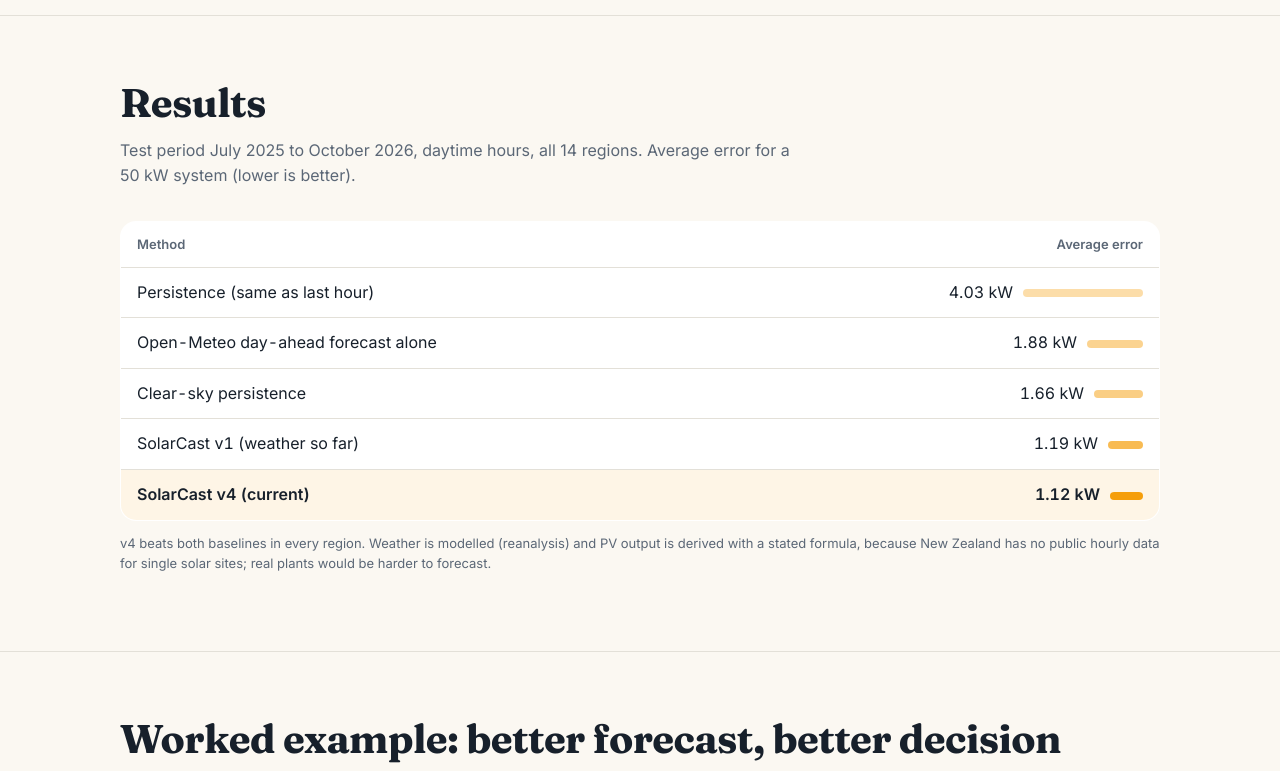
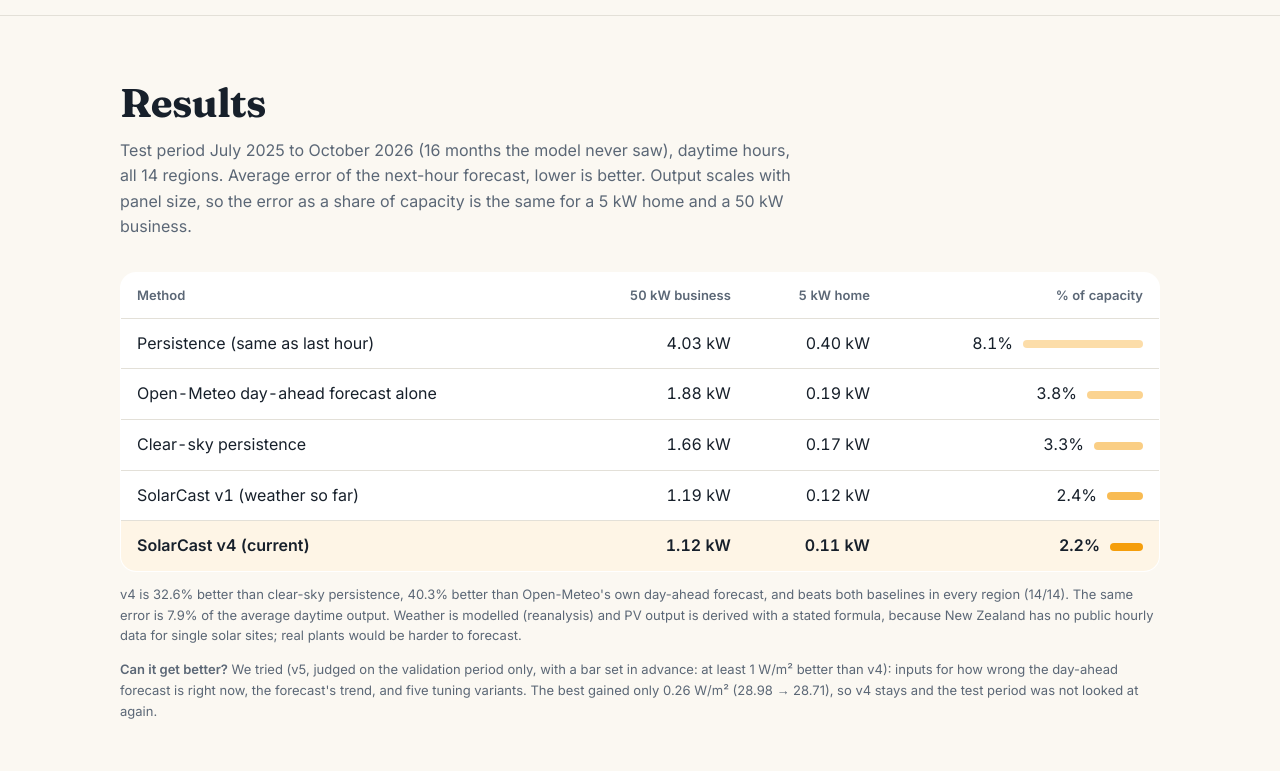
Before and after one commit to nashwu0117/SolarCast-Lite, a plain HTML site: page docs/index.html in a window 1280 px wide. Shown: the part 1540-2311 px from the top of the page. Drawn offline with Linux system fonts and the light colour scheme.

Commit message:
docs(site): results for any panel size, v5 attempt, size-aware AI
- Results table: error for a 50 kW business, a 5 kW home and as % of
  capacity (the same at any size, since output scales with panel size);
  numbers from experiments/results/nz_decision_value.json and the README
  (v4 1.12 kW / 0.11 kW / 2.2%).
- Notes: 32.6% vs clear-sky, 40.3% vs the day-ahead forecast, 14/14
  regions, 7.9% of mean daytime output.
- New "Can it get better?" paragraph: the v5 validation-only experiment
  (+0.26 W/m2, below the 1 W/m2 bar), so v4 stays.
- AI section: numbers are pre-scaled to the panel size; T4 check quoted.
- Tables: Chinese label cells stay left-aligned; tighter cells and no
  bars on phones.

Co-Authored-By: Claude Opus 5.5 <noreply@anthropic.com>

```diff
--- a/docs/index.html
+++ b/docs/index.html
@@ -69,6 +69,8 @@
   th, td { padding: 12px 16px; text-align: left; border-bottom: 1px solid var(--line); }
   th { font-size: 13px; color: var(--muted); font-weight: 600; }
   td:not(:first-child), th:not(:first-child) { text-align: right; }
+  td[lang-zh], th[lang-zh] { text-align: left !important; }
+  @media (max-width: 600px) { th, td { padding: 10px 8px; font-size: 14px; } .bar { display: none; } }
   tr.me td { font-weight: 600; background: color-mix(in srgb, var(--sun) 10%, transparent); }
   .bar { display: inline-block; height: 8px; border-radius: 4px; background: var(--sun); vertical-align: middle; margin-left: 10px; }
   .two { display: grid; grid-template-columns: 1fr 1fr; gap: 16px; }
@@ -142,18 +144,20 @@
 
 <section id="results"><div class="wrap">
   <h2><span lang-en>Results</span><span lang-zh>成果</span></h2>
-  <p class="sub" lang-en>Test period July 2025 to October 2026, daytime hours, all 14 regions. Average error for a 50 kW system (lower is better).</p>
-  <p class="sub" lang-zh>測試期 2025 年 7 月到 2026 年 10 月，白天時段，全部 14 個地區。50 kW 系統的平均誤差（越小越好）。</p>
+  <p class="sub" lang-en>Test period July 2025 to October 2026 (16 months the model never saw), daytime hours, all 14 regions. Average error of the next-hour forecast, lower is better. Output scales with panel size, so the error as a share of capacity is the same for a 5 kW home and a 50 kW business.</p>
+  <p class="sub" lang-zh>測試期 2025 年 7 月到 2026 年 10 月（模型沒看過的 16 個月），白天時段，全部 14 個地區。下一小時預測的平均誤差，越小越好。發電量和板子大小成正比，所以「誤差佔容量的比例」對家用 5 kW 和商用 50 kW 都一樣。</p>
   <table>
-    <tr><th lang-en>Method</th><th lang-zh>方法</th><th lang-en>Average error</th><th lang-zh>平均誤差</th></tr>
-    <tr><td lang-en>Persistence (same as last hour)</td><td lang-zh>Persistence（和上一小時一樣）</td><td>4.03 kW<span class="bar" style="width:120px;opacity:.35"></span></td></tr>
-    <tr><td lang-en>Open-Meteo day-ahead forecast alone</td><td lang-zh>直接用 Open-Meteo 前一天預報</td><td>1.88 kW<span class="bar" style="width:56px;opacity:.45"></span></td></tr>
-    <tr><td lang-en>Clear-sky persistence</td><td lang-zh>晴空 Persistence</td><td>1.66 kW<span class="bar" style="width:49px;opacity:.5"></span></td></tr>
-    <tr><td lang-en>SolarCast v1 (weather so far)</td><td lang-zh>SolarCast v1（只用目前為止的天氣）</td><td>1.19 kW<span class="bar" style="width:35px;opacity:.7"></span></td></tr>
-    <tr class="me"><td lang-en>SolarCast v4 (current)</td><td lang-zh>SolarCast v4（目前版本）</td><td>1.12 kW<span class="bar" style="width:33px"></span></td></tr>
+    <tr><th lang-en>Method</th><th lang-zh>方法</th><th lang-en>50 kW business</th><th lang-zh>商用 50 kW</th><th lang-en>5 kW home</th><th lang-zh>家用 5 kW</th><th lang-en>% of capacity</th><th lang-zh>佔容量</th></tr>
+    <tr><td lang-en>Persistence (same as last hour)</td><td lang-zh>Persistence（和上一小時一樣）</td><td>4.03 kW</td><td>0.40 kW</td><td>8.1%<span class="bar" style="width:120px;opacity:0.35"></span></td></tr>
+    <tr><td lang-en>Open-Meteo day-ahead forecast alone</td><td lang-zh>直接用 Open-Meteo 前一天預報</td><td>1.88 kW</td><td>0.19 kW</td><td>3.8%<span class="bar" style="width:56px;opacity:0.45"></span></td></tr>
+    <tr><td lang-en>Clear-sky persistence</td><td lang-zh>晴空 Persistence</td><td>1.66 kW</td><td>0.17 kW</td><td>3.3%<span class="bar" style="width:49px;opacity:0.5"></span></td></tr>
+    <tr><td lang-en>SolarCast v1 (weather so far)</td><td lang-zh>SolarCast v1（只用目前為止的天氣）</td><td>1.19 kW</td><td>0.12 kW</td><td>2.4%<span class="bar" style="width:36px;opacity:0.7"></span></td></tr>
+    <tr class="me"><td lang-en>SolarCast v4 (current)</td><td lang-zh>SolarCast v4（目前版本）</td><td>1.12 kW</td><td>0.11 kW</td><td>2.2%<span class="bar" style="width:33px"></span></td></tr>
   </table>
-  <p class="small" lang-en>v4 beats both baselines in every region. Weather is modelled (reanalysis) and PV output is derived with a stated formula, because New Zealand has no public hourly data for single solar sites; real plants would be harder to forecast.</p>
-  <p class="small" lang-zh>v4 在每一個地區都贏過兩個基準方法。天氣是模擬（再分析）資料，發電量用明確公式換算，因為紐西蘭沒有公開的單一電廠逐時資料；真實電廠會更難預測。</p>
+  <p class="small" lang-en>v4 is 32.6% better than clear-sky persistence, 40.3% better than Open-Meteo's own day-ahead forecast, and beats both baselines in every region (14/14). The same error is 7.9% of the average daytime output. Weather is modelled (reanalysis) and PV output is derived with a stated formula, because New Zealand has no public hourly data for single solar sites; real plants would be harder to forecast.</p>
+  <p class="small" lang-zh>v4 比晴空 Persistence 好 32.6%、比 Open-Meteo 自己的前一天預報好 40.3%，並在每一個地區都贏過兩個基準方法（14/14）。同樣的誤差是白天平均發電量的 7.9%。天氣是模擬（再分析）資料，發電量用明確公式換算，因為紐西蘭沒有公開的單一電廠逐時資料；真實電廠會更難預測。</p>
+  <p class="small" lang-en><b>Can it get better?</b> We tried (v5, judged on the validation period only, with a bar set in advance: at least 1 W/m&sup2; better than v4): inputs for how wrong the day-ahead forecast is right now, the forecast's trend, and five tuning variants. The best gained only 0.26 W/m&sup2; (28.98 &rarr; 28.71), so v4 stays and the test period was not looked at again.</p>
+  <p class="small" lang-zh><b>還能更準嗎？</b>我們試過（v5，只看驗證期，門檻事先訂好：要比 v4 好至少 1 W/m&sup2;）：加入「前一天預報現在錯了多少」、預報的變化趨勢，以及五組參數調整。最好的只進步 0.26 W/m&sup2;（28.98 &rarr; 28.71），所以保留 v4，也沒有再去看測試期。</p>
 </div></section>
 
 <section id="value"><div class="wrap">
@@ -185,6 +189,8 @@
     <li lang-zh>離線：不能上網、沒有工具、不需要 API 金鑰。</li>
     <li lang-en>Guarded: keyword and injection filters, the Llama Guard 3 safety classifier, topic rules and rate limits.</li>
     <li lang-zh>有防護：關鍵字與提示注入過濾、Llama Guard 3 安全分類器、主題限制和頻率限制。</li>
+    <li lang-en>Size-aware: every number is already scaled to your panel size before the model sees it. Tested on a T4: a 5 kW home in Christchurch gets 3.36 kW next hour, the 50 kW workshop example 33.6 kW.</li>
+    <li lang-zh>依系統大小：交給模型的每個數字都已換算成你的系統大小。在 T4 上實測：基督城家用 5 kW 下一小時 3.36 kW，50 kW 加工店範例 33.6 kW。</li>
     <li lang-en>Honest: in replay mode it says the hour is in the past, and the page always shows which answers came from the AI.</li>
     <li lang-zh>誠實：回放模式下會說明那是過去的時段，網頁也會標示哪些回答來自 AI。</li>
   </ul>
```
